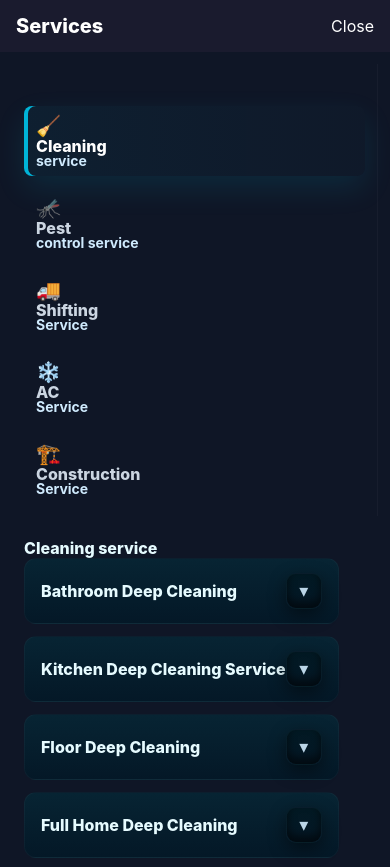
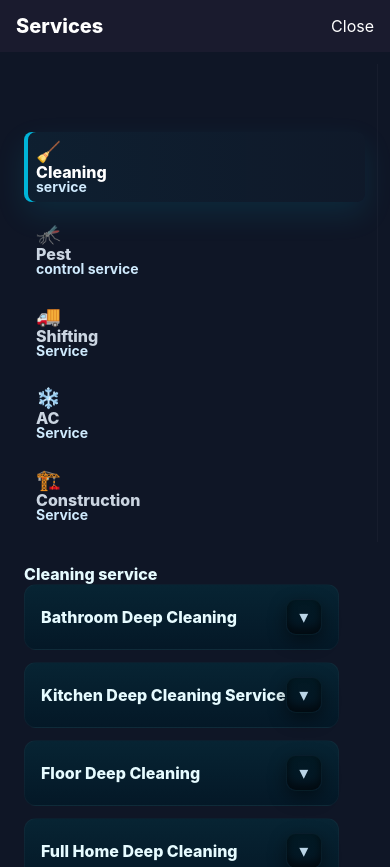
Before and after one commit to RetroRabiul/HTService, a Next.js app: page /all-services in a window 390 px wide. Shown: the top 867 px of the page. Built offline with nearby package versions, Linux system fonts and the light colour scheme.

Commit message:
Mobile service top gap 2

```diff
--- a/styles/BookingModal.module.css
+++ b/styles/BookingModal.module.css
@@ -190,11 +190,11 @@
   }
   .servicesLeft {
     width: 100%;
-    padding: 30px 12px 12px; /* increased top padding for header space */
+    padding: 48px 12px 12px; /* larger top padding for clearer header spacing */
     box-sizing: border-box;
   }
   .serviceNavItem:first-child {
-    margin-top: 12px; /* increased extra gap for the first item */
+    margin-top: 20px; /* larger extra gap for the first item */
   }
   .servicesRight {
     padding: 12px;
```
